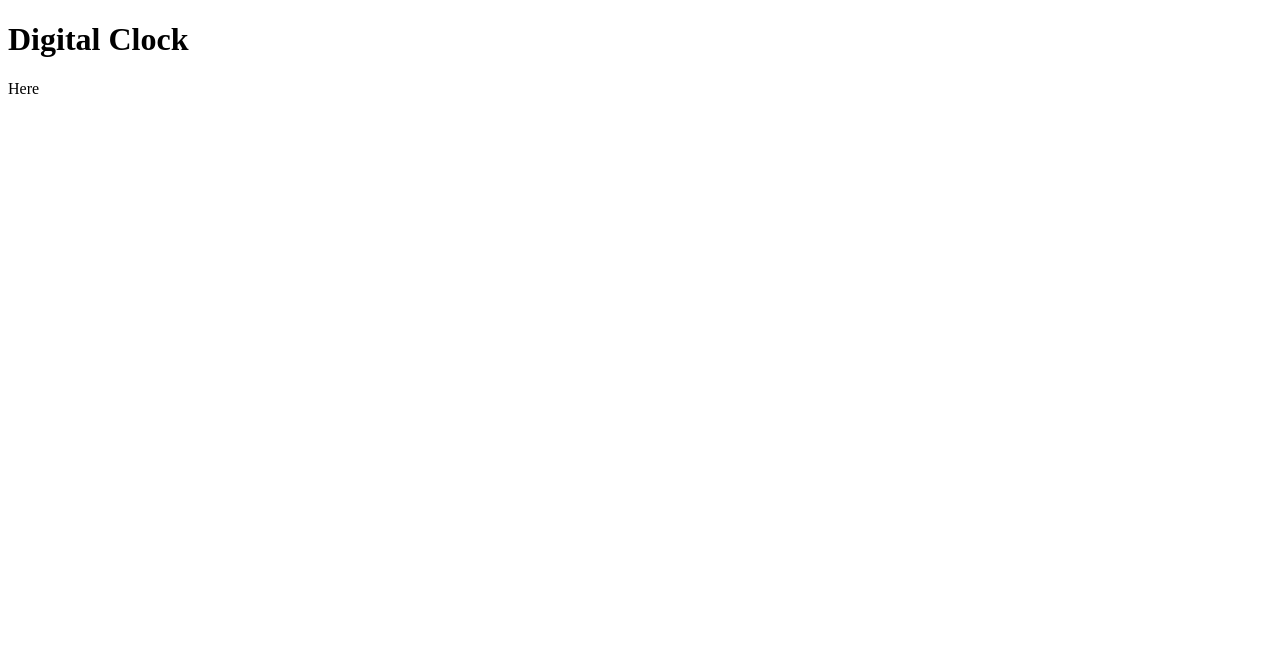
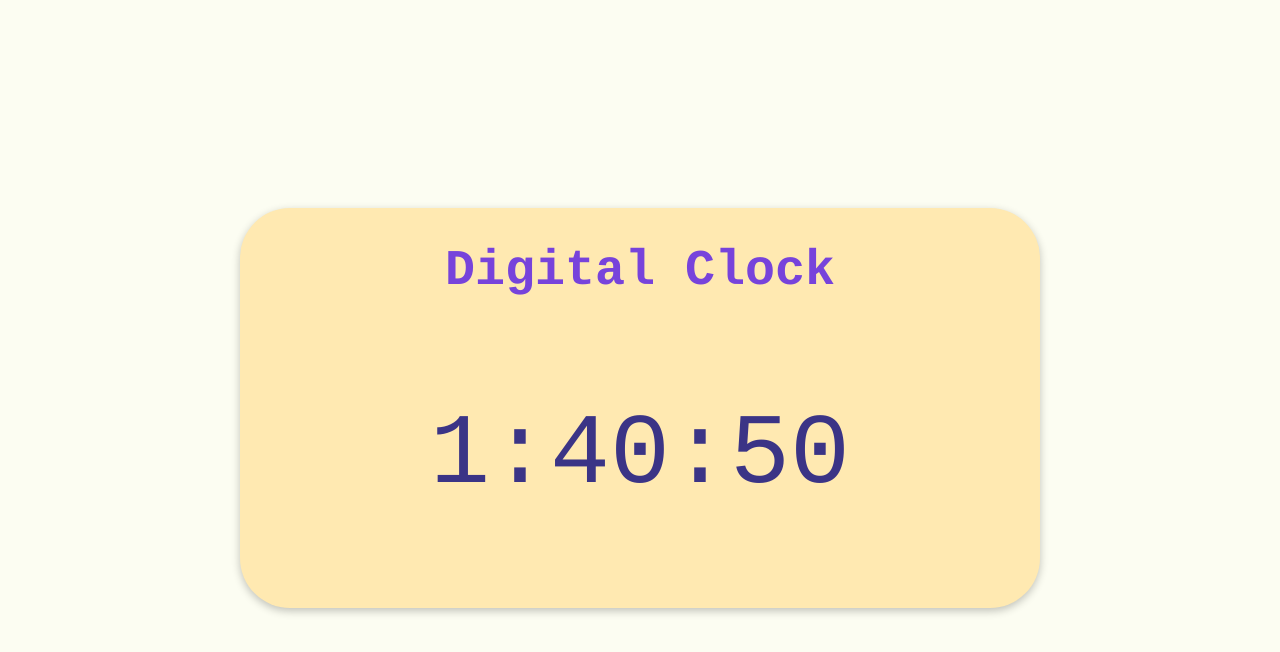
Before and after one commit to karabirkan/digitalclock, a plain HTML site: page index.html in a window 1280 px wide. Drawn offline with Linux system fonts and the light colour scheme.

Commit message:
clock function , css added

```diff
--- a/index.html
+++ b/index.html
@@ -6,6 +6,7 @@
     <meta http-equiv="X-UA-Compatible" content="IE=edge">
     <meta name="viewport" content="width=device-width, initial-scale=1.0">
     <title>Digital Clock</title>
+    <link rel="stylesheet" href="style.css">
 </head>
 
 <body>
--- a/index.js
+++ b/index.js
@@ -17,6 +17,33 @@ container.appendChild(outPut);
 
 
 
-//
-header.innerHTML = "Digital Clock"
-outPut.innerHTML = "Here";
+// attributes
+header.innerHTML = "Digital Clock";
+container.setAttribute("class", "container");
+header.setAttribute("id", "header");
+outPut.setAttribute("id", "outPut");
+
+
+
+
+
+
+
+// clock function
+
+
+setInterval(clock, 1000);
+function clock(){
+
+const currentClock = new Date()
+
+const hours = currentClock.getHours();
+const minutes = currentClock.getMinutes();
+const seconds = currentClock.getSeconds();
+
+
+
+outPut.textContent = `${hours}:${minutes}:${seconds}`
+
+
+}
--- /dev/null
+++ b/style.css
@@ -0,0 +1,35 @@
+body {
+    background-color: #FCFDF2;
+    display: flex;
+    justify-content: center;
+    align-items: center;
+    text-align: center;
+    min-height: 100vh;
+}
+
+
+.container {
+    background-color: #FFE9B1;
+    width: 800px;
+    height: 400px;
+    border-radius: 50px;
+    box-shadow: rgba(0, 0, 0, 0.24) 0px 3px 8px;
+
+}
+
+
+
+
+#header {
+    color: #7743DB;
+    font-size: 50px;
+    font-family: Rockwell, Courier Bold, Courier, Georgia, Times, Times New Roman, serif;
+
+}
+
+
+#outPut {
+    color: #3B3486;
+    font-size: 100px;
+    font-family: Rockwell, Courier Bold, Courier, Georgia, Times, Times New Roman, serif;
+}
```
